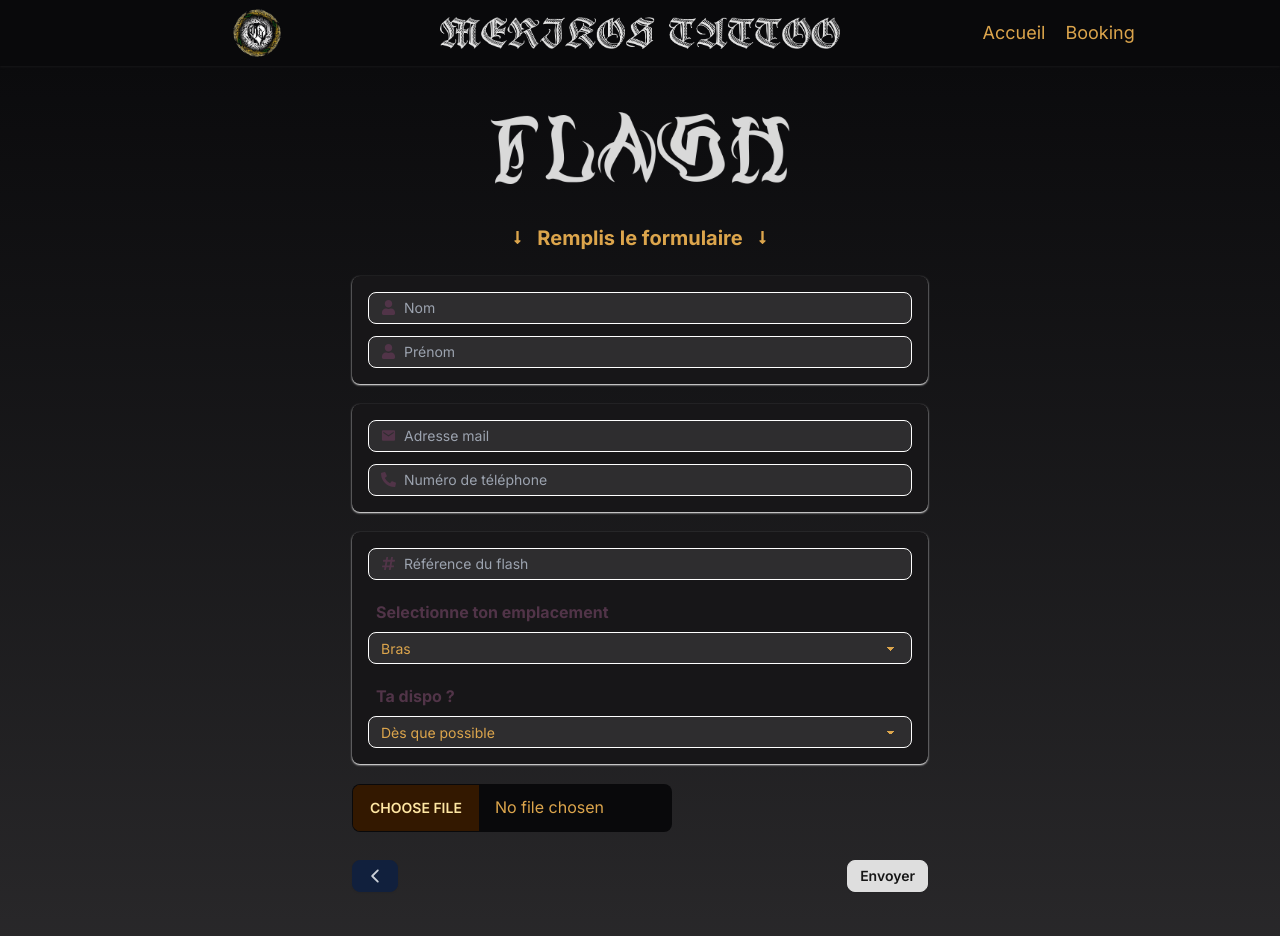
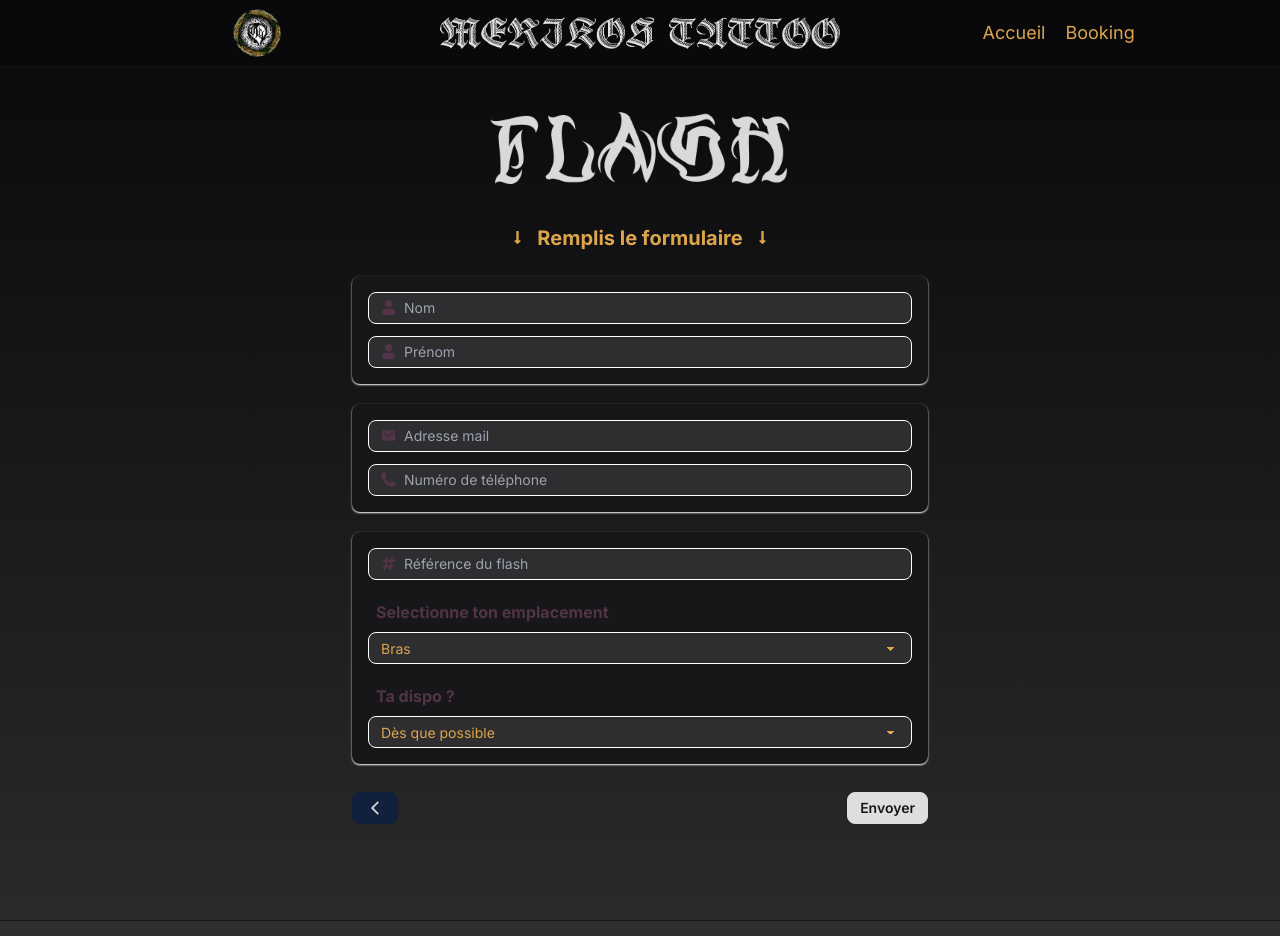
Before and after one commit to AntoineP2/Merik-tattoo-web, a Next.js app: page /booking/flash in a window 1280 px wide. Shown: the top 936 px of the page. Built offline with nearby package versions, Linux system fonts and the light colour scheme.

Commit message:
mail image

```diff
--- a/app/components/booking/FlashForm.tsx
+++ b/app/components/booking/FlashForm.tsx
@@ -18,9 +18,6 @@ import { IoIosArrowBack, IoMdMail } from "react-icons/io";
 import { toast } from "sonner";
 
 const FlashForm = () => {
-  const [selectedImage, setSelectedImage] = useState<File | null>(null);
-  const [preview, setPreview] = useState<string | null>(null);
-  const [error, setError] = useState<string | null>(null);
   const [submitLoading, setSubmitLoading] = useState(false);
   const router = useRouter();
 
@@ -303,27 +300,6 @@ const FlashForm = () => {
               </div>
             </div>
 
-            <div>
-              <input
-                type="file"
-                className="file-input w-full max-w-xs"
-                onChange={handleImageChange}
-                accept=".png, .jpeg, .jpg, .gif"
-              />
-
-              {error && (
-                <p className="text-red-500 mt-2">{error}</p>
-              )}
-
-              {preview && (
-                <img
-                  src={preview}
-                  alt="Prévisualisation"
-                  className="mt-4 max-w-xs"
-                />
-              )}
-            </div>
-
             {/*SUBMIT*/}
             <div className="flex justify-between mt-2">
               <button
```
